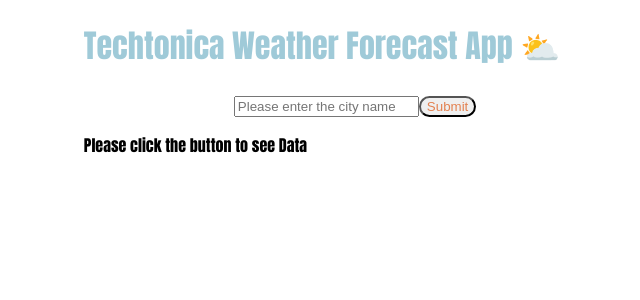
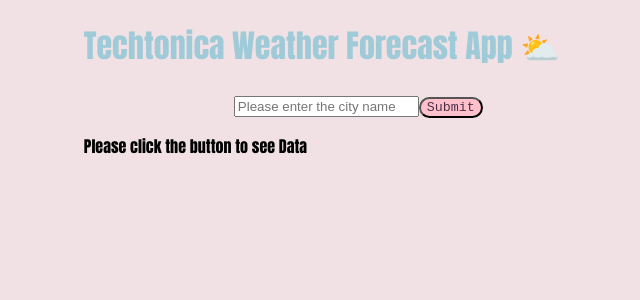
Before and after one commit to raquellchavezz/techtonica-assignments, a React (Create React App) app in the folder week7/client/: page / in a window 1280 px wide. Shown: the top 300 px of the page, without its empty margins (328-968 px from the left). Built offline with nearby package versions, Linux system fonts and the light colour scheme.

Commit message:
adds final changes

```diff
--- a/week7/client/src/App.css
+++ b/week7/client/src/App.css
@@ -7,6 +7,7 @@ body {
   -moz-osx-font-smoothing: grayscale;
   display: flex;
   justify-content: center;
+  background-color: rgb(241, 225, 228);
 }
 
 form{
@@ -16,7 +17,9 @@ margin-left: 150px;
 .no-outline {
   border-radius: 19px;
   outline: none;
-  color: #E38150;
+  color: #4c3149;
+  background-color: pink;
+  font-family:'Courier New', Courier, monospace;
 
 
 
```
